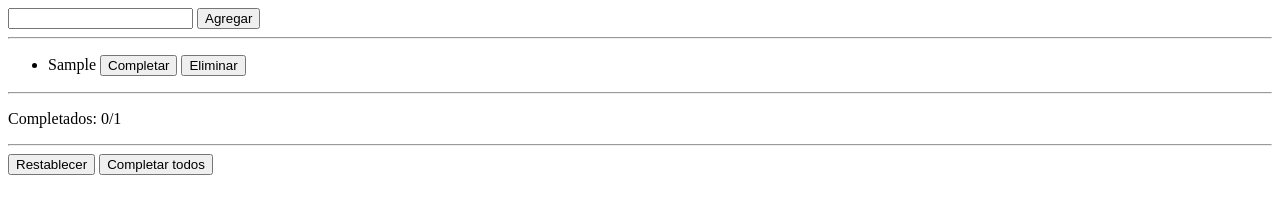
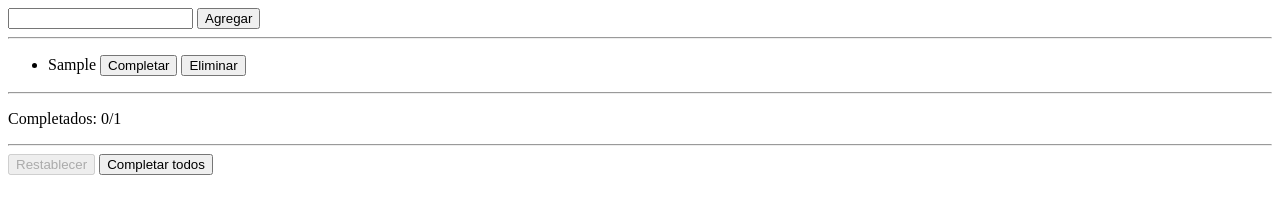
Before and after one commit to lexcasa/frontend-ibec-01, a plain HTML site: page clase03/app/index.html in a window 1280 px wide. Both pictures are taken after typing "Sample" into the empty fields and a click on the button "Agregar". Drawn offline with nearby package versions, Linux system fonts and the light colour scheme.

Commit message:
ultimo ej

```diff
--- a/clase03/app/index.html
+++ b/clase03/app/index.html
@@ -27,7 +27,7 @@
             <hr>
             <p>Completados: {{completados}}/{{total}}</p>
             <hr>
-            <button v-on:click="restablecer()">Restablecer</button>
+            <button v-on:click="restablecer()" v-bind:disabled="completados<1">Restablecer</button>
             <button v-on:click="completarTodos()" v-bind:disabled="compTodos">Completar todos</button>
         </div>
     </div>
```
